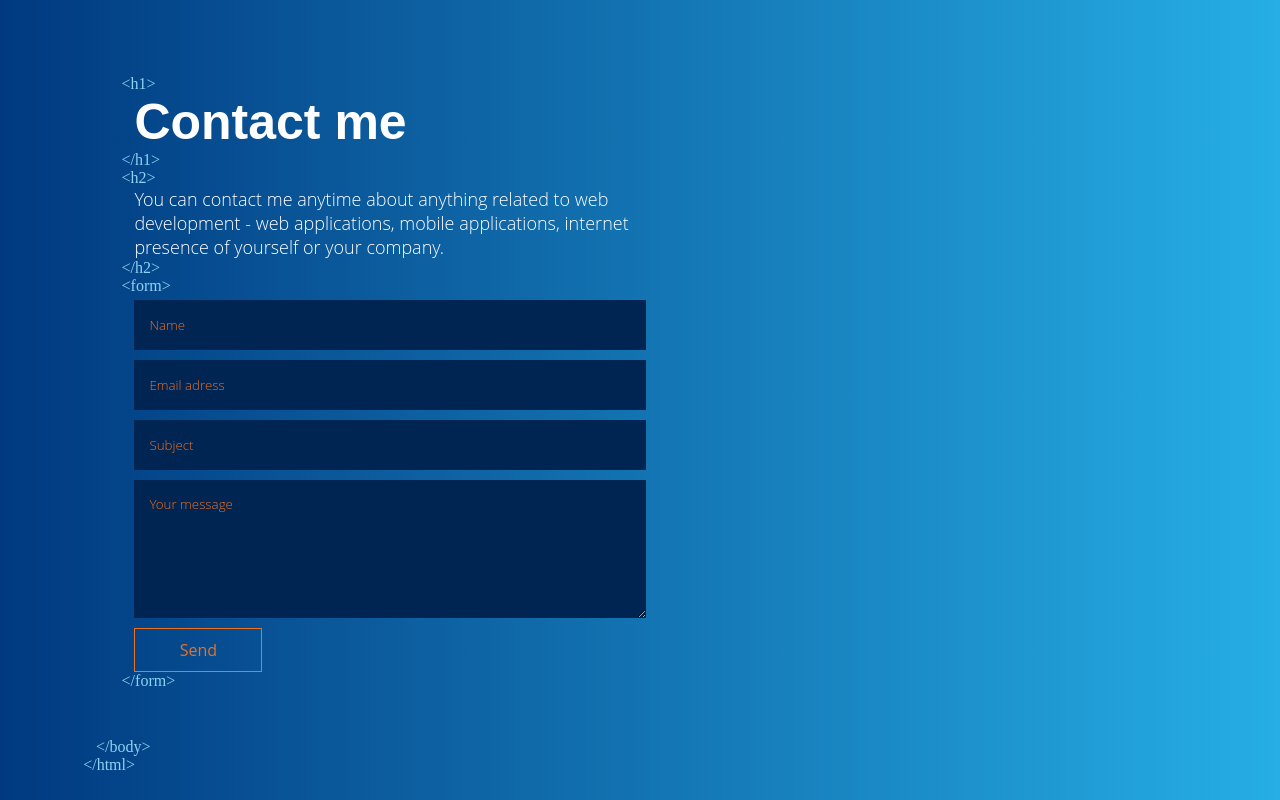
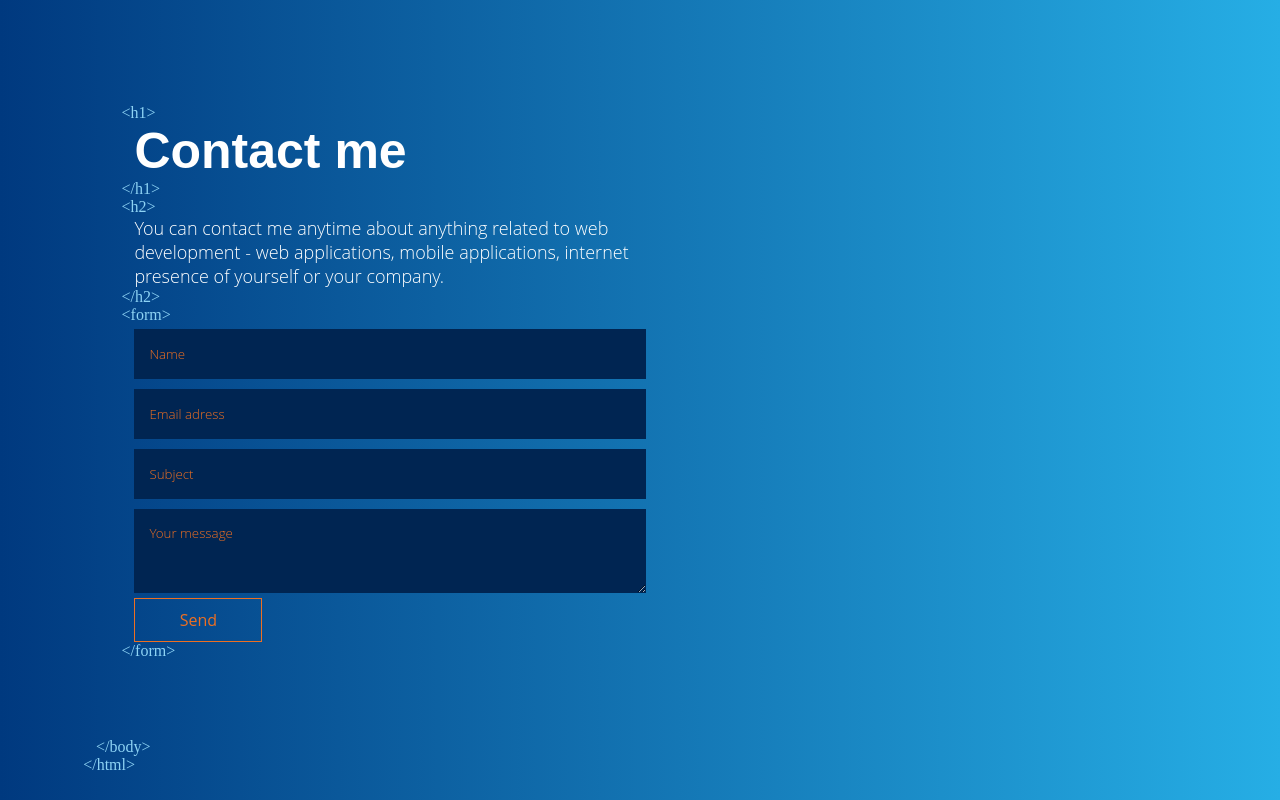
Before and after one commit to KingLouie1994/portfolio_page_1.3, a React (Create React App) app: page / in a window 1280 px wide. Shown: the part 2400-3200 px from the top of the page. Built offline with nearby package versions, Linux system fonts and the light colour scheme; a web font is replaced by a local one.

Commit message:
functionality of contact form

```diff
--- a/package.json
+++ b/package.json
@@ -10,6 +10,7 @@
     "react": "^17.0.1",
     "react-dom": "^17.0.1",
     "react-feather": "^2.0.9",
+    "react-hook-form": "^6.15.1",
     "react-scripts": "4.0.2",
     "react-scroll": "^1.8.1",
     "styled-components": "^5.2.1",
--- a/src/components/Contact.js
+++ b/src/components/Contact.js
@@ -1,5 +1,8 @@
 // Imports from React
 import React, { useState, useEffect } from "react";
+
+// Imports from third party libraries
+import { useForm } from "react-hook-form";
 
 // Imports for styling
 import styled from "styled-components";
@@ -18,6 +21,16 @@ const Contact = () => {
     }
     window.addEventListener("resize", handleResize);
   });
+
+  const { register, errors, handleSubmit, reset } = useForm();
+
+  const onSubmit = async (data) => {
+    console.log("Name: ", data.name);
+    console.log("Email: ", data.email);
+    console.log("Subject: ", data.subject);
+    console.log("Message: ", data.message);
+  };
+
   return (
     <React.Fragment>
       <NavAnchorContact
@@ -39,27 +52,62 @@ const Contact = () => {
             </h2>
             <p>{"</h2>"}</p>
             <p>{"<form>"}</p>
-            <StyledContactLeftForm>
+            <StyledContactLeftForm onSubmit={handleSubmit(onSubmit)} noValidate>
               <StyledContactLeftInput
                 type="text"
                 name="name"
+                ref={register({
+                  required: { value: true, message: "Please enter your name" },
+                  maxLength: {
+                    value: 50,
+                    message: "Please use 50 characters or less",
+                  },
+                })}
                 placeholder="Name"
               />
+              {errors.name && (
+                <span className="errorMessage">{errors.name.message}</span>
+              )}
               <StyledContactLeftInput
                 type="email"
                 name="email"
+                ref={register({
+                  required: true,
+                  pattern: /^[a-zA-Z0-9.!#$%&’*+/=?^_`{|}~-]+@[a-zA-Z0-9-]+(?:\.[a-zA-Z0-9-]+)*$/,
+                })}
                 placeholder="Email adress"
               />
+              {errors.email && (
+                <span className="errorMessage">
+                  Please enter a valid email address
+                </span>
+              )}
               <StyledContactLeftInput
                 type="text"
                 name="subject"
+                ref={register({
+                  required: { value: true, message: "Please enter a subject" },
+                  maxLength: {
+                    value: 75,
+                    message: "Subject cannot exceed 140 characters",
+                  },
+                })}
                 placeholder="Subject"
               />
+              {errors.subject && (
+                <span className="errorMessage">{errors.subject.message}</span>
+              )}
               <StyledContactLeftTextarea
-                rows={6}
+                rows={3}
                 name="message"
+                ref={register({
+                  required: true,
+                })}
                 placeholder="Your message"
               />
+              {errors.message && (
+                <span className="errorMessage">Please enter a message</span>
+              )}
               <button type="submit">Send</button>
             </StyledContactLeftForm>
             <p>{"</form>"}</p>
@@ -176,6 +224,11 @@ const StyledContactLeftForm = styled.form`
     font-size: 16px;
     font-family: "Open Sans", sans-serif;
   }
+  .errorMessage {
+    font-family: "Open Sans", sans-serif;
+    font-weight: lighter;
+    color: #8ed3f4;
+  }
   @media (max-width: 1200px) {
     button {
       width: 30%;
@@ -221,7 +274,7 @@ const StyledContactLeftTextarea = styled.textarea`
   background-color: #002552;
   border: 0;
   padding: 15px;
-  margin: 5px 0 10px 0;
+  margin: 5px 0 5px 0;
   font-family: "Open Sans", sans-serif;
   font-weight: lighter;
   :focus {
--- a/src/styles/GlobalStyle.js
+++ b/src/styles/GlobalStyle.js
@@ -28,6 +28,19 @@ body{
     color: white;
     font-family: "Open Sans", sans-serif;
     font-weight: lighter;
+    input:-webkit-autofill,
+    input:-webkit-autofill:hover,
+    input:-webkit-autofill:focus,
+    textarea:-webkit-autofill,
+    textarea:-webkit-autofill:hover,
+    textarea:-webkit-autofill:focus,
+    select:-webkit-autofill,
+    select:-webkit-autofill:hover,
+    select:-webkit-autofill:focus {
+        -webkit-text-fill-color: #ed6f22;
+        -webkit-box-shadow: 0 0 0 0 #002552 inset;
+        transition: background-color 5000s ease-in-out 0s;
+}
 }
 
 h1 {
```
Also changed, not shown: 1 other file (tests, documents, lock files or other folders).
